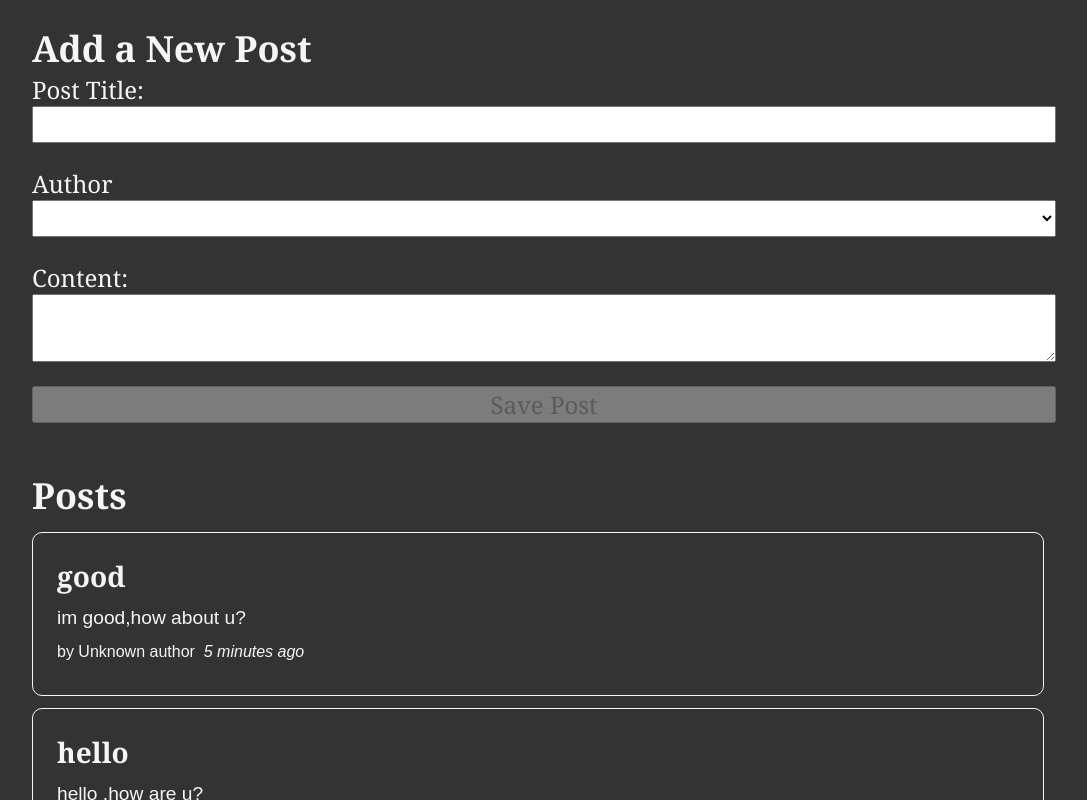
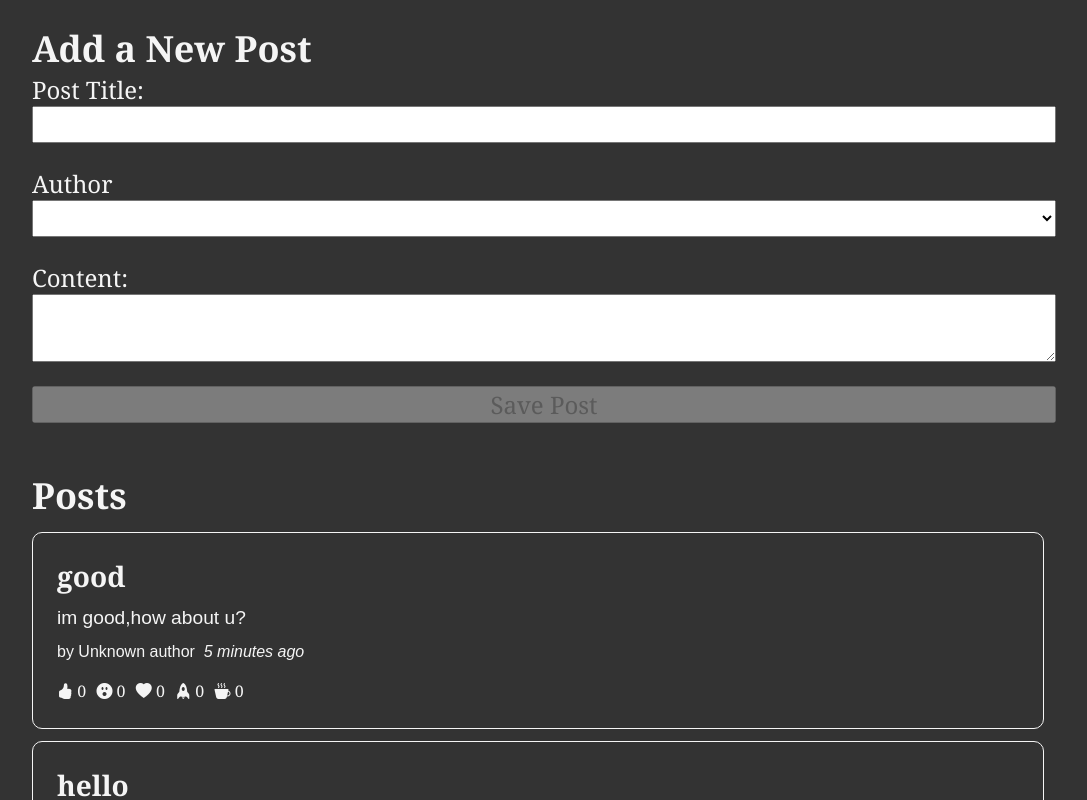
Before and after one commit to Pravinda-Bandara/Redux-Blog, a React (Vite) app: page / in a window 1280 px wide. Shown: the top 800 px of the page, without its empty margins (96-1183 px from the left). Built offline with nearby package versions, Linux system fonts and the light colour scheme.

Commit message:
implement reaction button

```diff
--- a/package.json
+++ b/package.json
@@ -11,6 +11,7 @@
   },
   "dependencies": {
     "@reduxjs/toolkit": "^2.1.0",
+    "bootstrap-icons": "^1.11.3",
     "date-fns": "^3.3.1",
     "react": "^18.2.0",
     "react-dom": "^18.2.0",
--- a/src/features/post/PostsList.jsx
+++ b/src/features/post/PostsList.jsx
@@ -2,6 +2,7 @@ import {useSelector} from "react-redux";
 import {selectAllPosts} from "./postSlice.js";
 import {PostAuthor} from "./PostAuthor.jsx";
 import {TimeAgo} from "./TimeAgo.jsx";
+import {ReactionButtons} from "./ReactionButtons.jsx";
 
 export function PostsList() {
     const posts=useSelector(selectAllPosts)
@@ -16,6 +17,7 @@ export function PostsList() {
                 <PostAuthor userId={post.userId}/>
                 <TimeAgo timestamp={post.date}/>
             </p>
+            <ReactionButtons post={post}/>
         </article>
     ))
     return (
--- /dev/null
+++ b/src/features/post/ReactionButtons.jsx
@@ -0,0 +1,34 @@
+import 'bootstrap-icons/font/bootstrap-icons.css';
+import {useDispatch} from "react-redux";
+import {reactionAdded} from "./postSlice.js";
+const reactionEmoji= {
+    thumbsUp: <i className="bi bi-hand-thumbs-up-fill"></i>,
+    wow: <i className="bi bi-emoji-surprise-fill"></i>,
+    heart: <i className="bi bi-heart-fill"></i>,
+    rocket: <i className="bi bi-rocket-fill"></i>,
+    coffee: <i className="bi bi-cup-hot-fill"></i>,
+}
+export function ReactionButtons({post}) {
+
+    const dispatch = useDispatch()
+
+    const reactionButtons = Object.entries(reactionEmoji).map(([name, emoji]) => {
+        return (
+            <>
+            <button
+                key={name}
+                type="button"
+                className="reactionButton"
+                onClick={() =>
+                    dispatch(reactionAdded({ postId: post.id, reaction: name }))
+                }
+            >
+                {emoji} {post.reactions[name]}
+            </button>
+                <span> </span>
+            </>
+        )
+    })
+
+    return <div>{reactionButtons}</div>
+}
--- a/src/features/post/postSlice.js
+++ b/src/features/post/postSlice.js
@@ -6,14 +6,29 @@ const initialState = [
         id: '1',
         title: 'hello',
         content: "hello ,how are u?",
-        date:sub(new Date(),{minutes:10}).toISOString()
+        date:sub(new Date(),{minutes:10}).toISOString(),
+        reactions:{
+            thumbsUp:0,
+            wow:0,
+            heart:0,
+            rocket:0,
+            coffee:0,
+        }
+
 
     },
     {
         id: '2',
         title: 'good',
         content: "im good,how about u?",
-        date:sub(new Date(),{minutes:5}).toISOString()
+        date:sub(new Date(),{minutes:5}).toISOString(),
+        reactions:{
+            thumbsUp:0,
+            wow:0,
+            heart:0,
+            rocket:0,
+            coffee:0,
+        }
     }
     ]
 
@@ -33,15 +48,30 @@ const postsSlice=createSlice({
                         title,
                         content,
                         date:new Date().toISOString(),
-                        userId
+                        userId,
+                        reactions:{
+                            thumbsUp:0,
+                            wow:0,
+                            heart:0,
+                            rocket:0,
+                            coffee:0,
+                        }
                     }
                 }
+            }
+        },
+        reactionAdded(state,action){
+            const{postId,reaction}=action.payload
+            const existingPost=state.find(post=>post.id===postId)
+            if(existingPost){
+                existingPost.reactions[reaction]++
             }
         }
     }
 })
 
+
 export const selectAllPosts=(state)=>state.posts;
 
-export const {postAdded} =postsSlice.actions
+export const {postAdded,reactionAdded} =postsSlice.actions
 export default postsSlice.reducer
```
Also changed, not shown: 1 other file (tests, documents, lock files or other folders).
